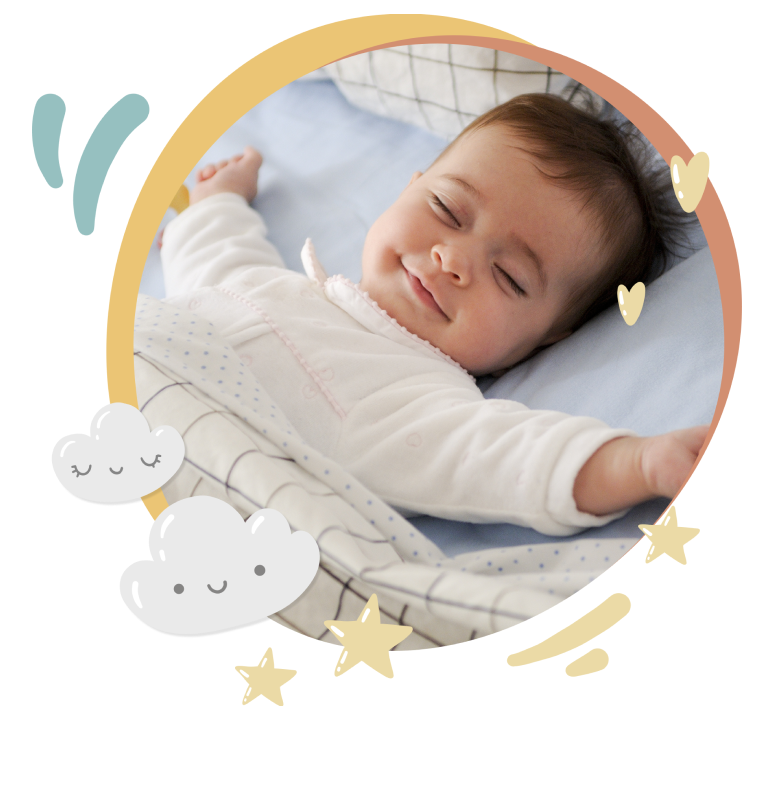
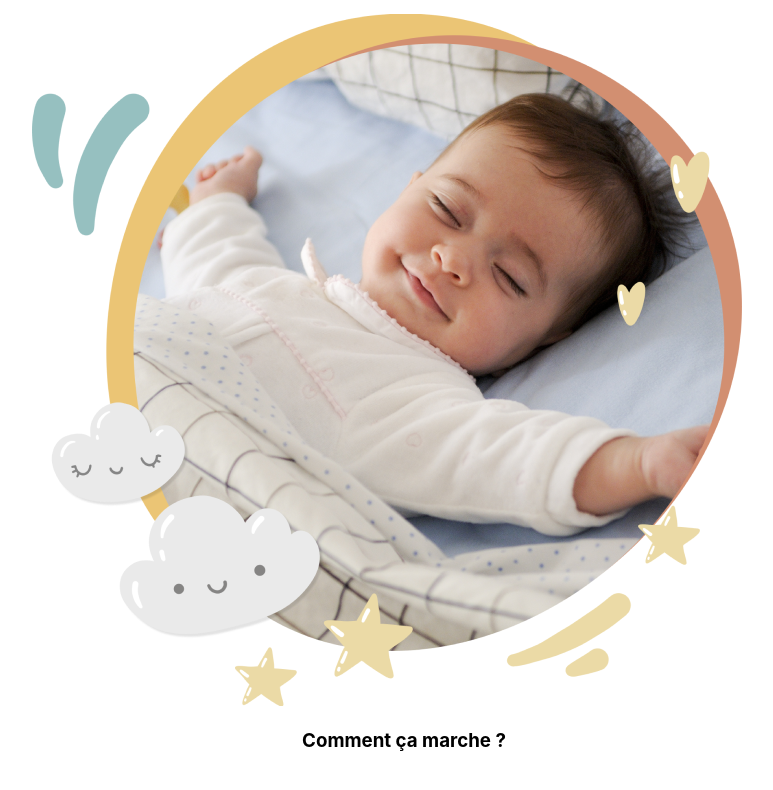
Before and after one commit to ComicScrip/locab, a Next.js app: page / in a window 1280 px wide. Shown: the part 228-1018 px from the top of the page, without its empty margins (236-1009 px from the left). Built offline with nearby package versions, Linux system fonts and the light colour scheme.

Commit message:
add next snipet

```diff
--- a/pages/index.js
+++ b/pages/index.js
@@ -26,7 +26,9 @@ export default function Home() {
             height={692}
           />
         </div>
-        <div></div>
+        <div className={styles.secondparagraphe}>
+          <h3>Comment ça marche ?</h3>
+        </div>
       </main>
     </div>
   );
```
